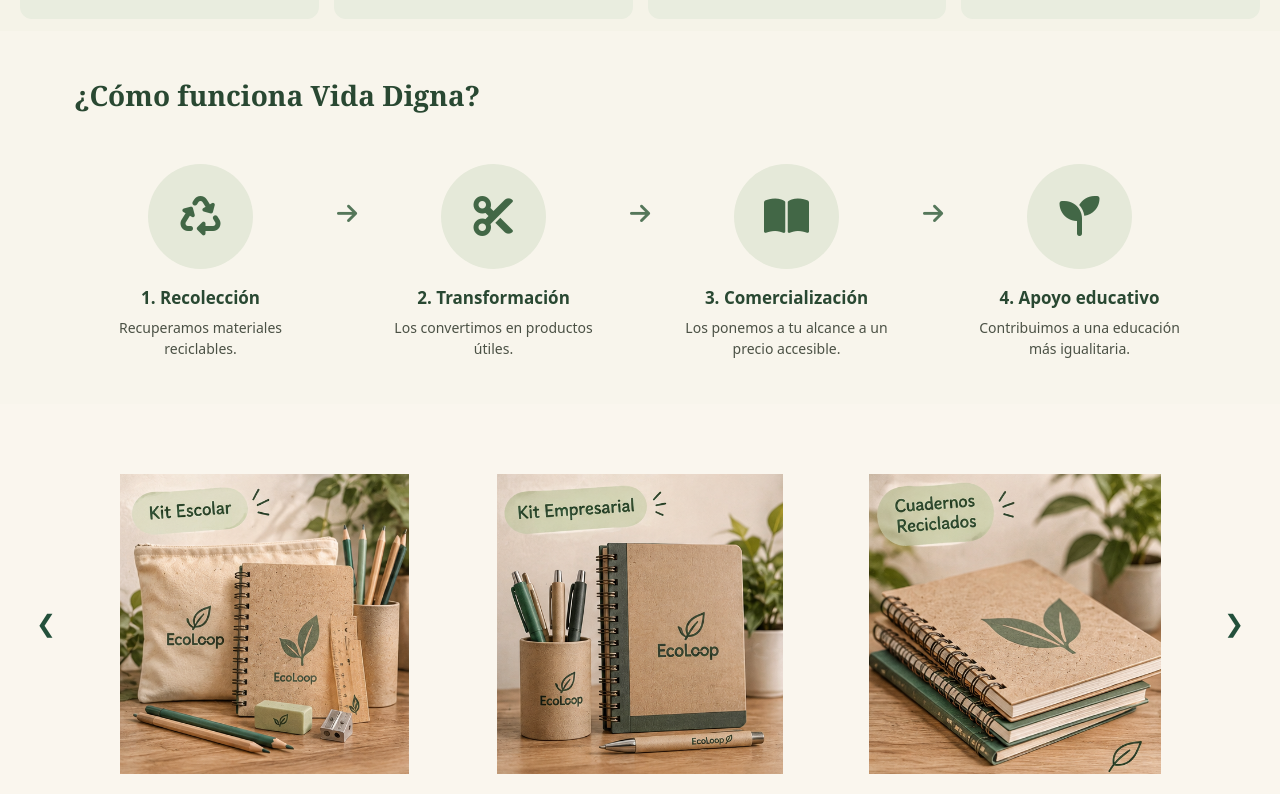
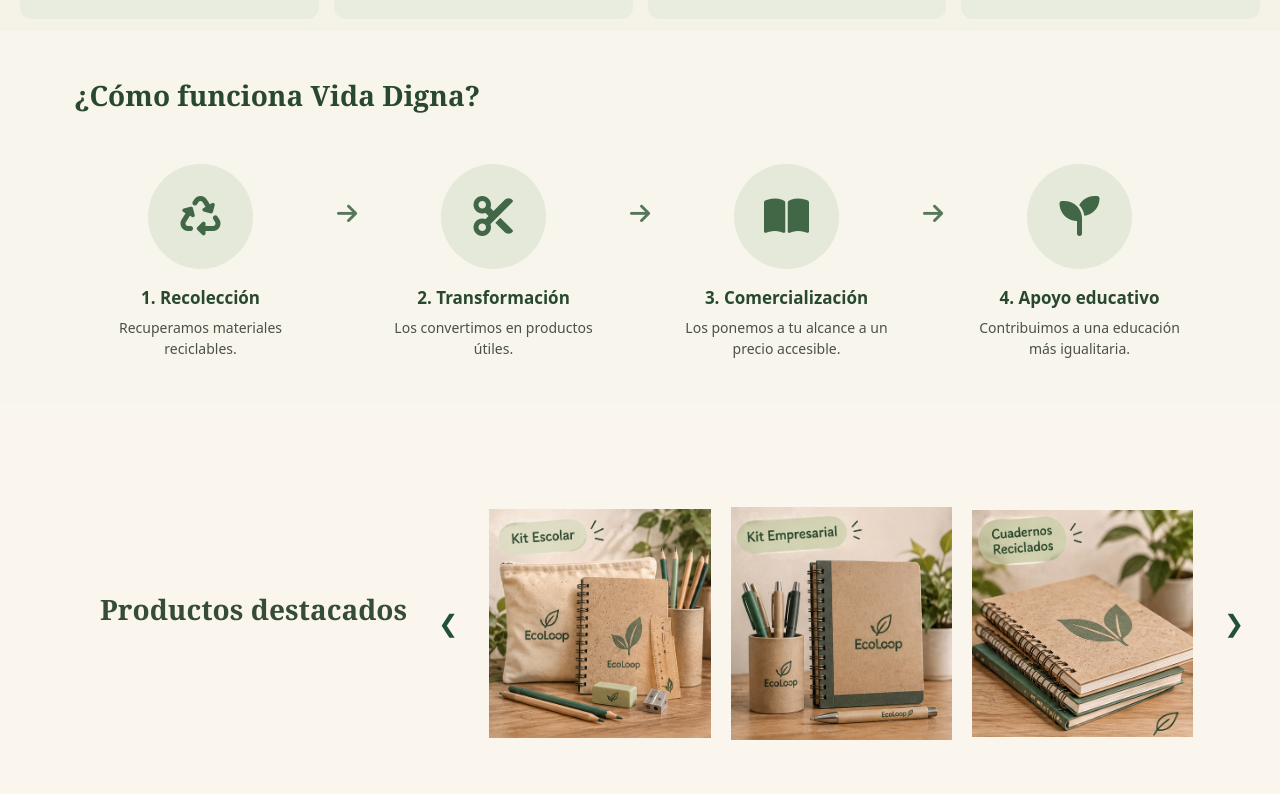
Before and after one commit to EcoLoopAnima/EcoLoopFrontEnd, a React (Vite) app in the folder FrontEnd/: page / in a window 1280 px wide. Shown: the part 664-1458 px from the top of the page. Built offline with nearby package versions, Linux system fonts and the light colour scheme.

Commit message:
Productos destacados
Carrusel principal

```diff
--- a/FrontEnd/src/components/sections/CarruselPrincipal.css
+++ b/FrontEnd/src/components/sections/CarruselPrincipal.css
@@ -1,3 +1,12 @@
+h1 {
+  font-family: Georgia, serif;
+    font-size: 28px;
+    text-align: left;
+    margin: 0 0 30px 0;
+    color: #354d36;
+    margin-left: 80px;
+}
+
 .carrusel {
   display: flex;
   flex-direction: row;
--- a/FrontEnd/src/components/sections/CarruselPrincipal.jsx
+++ b/FrontEnd/src/components/sections/CarruselPrincipal.jsx
@@ -23,6 +23,9 @@ function CarruselPrincipal() {
 
   return (
     <div className="carrusel">
+
+      <h1>Productos destacados</h1>
+
       <button onClick={anterior}>❮</button>
 
         <div className="carrusel-fotos">
```
